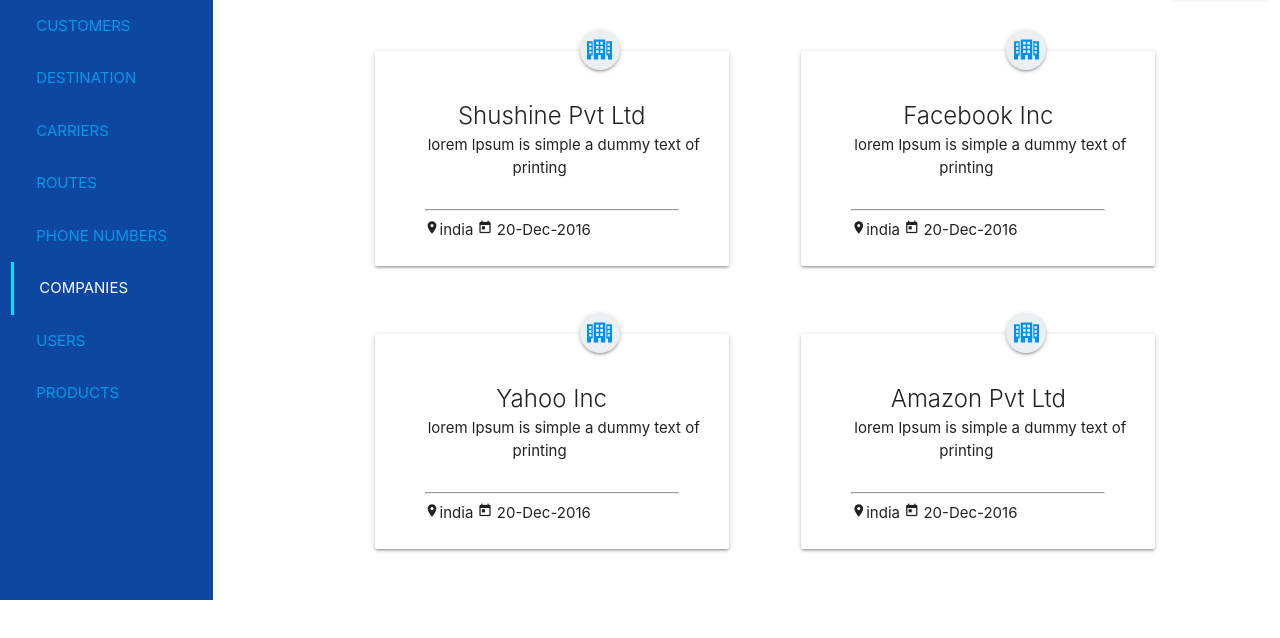
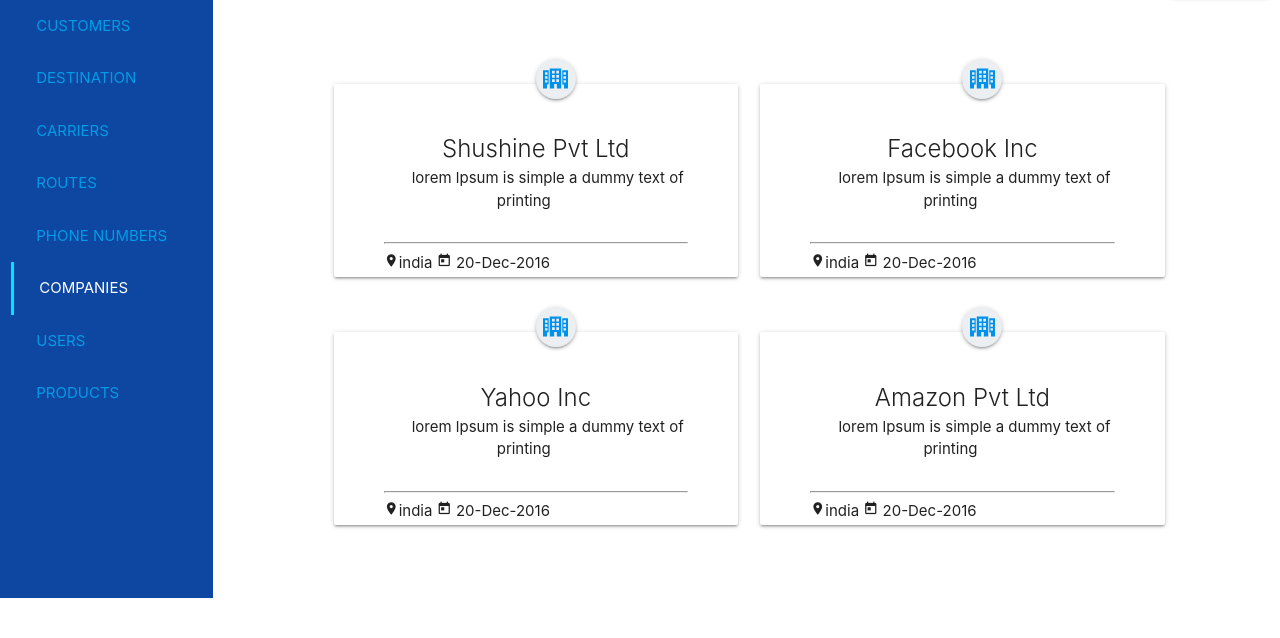
Before and after one commit to Saif-Ali-Kamal/material-dashboard, a plain HTML site: page index.html in a window 1280 px wide. Shown: the part 152-790 px from the top of the page. Drawn offline with Linux system fonts and the light colour scheme.

Commit message:
corrections

```diff
--- a/css/style.css
+++ b/css/style.css
@@ -1,5 +1,8 @@
+body{
+    margin: 0%;
+}
 .nav-height{
-    height: 752px;
+    height: 50rem;
 }
 .row{
     margin-bottom: 0%;
@@ -45,19 +48,18 @@
 }
 
 .card{
-    margin-left: 50px;
-    left: 100px;
     padding: 25px;
+    margin-top: 10%;
+    left: 27%;
 }
 
-
 .half-half{
-    margin-left: 180px;
-    margin-top: -75px;
+    position: absolute;
+    top: -25px;
 }
 
 @media only screen and (max-width: 768px){
     [class = "card"]{
-        left: -20px;
+        left: 0%;
     }
 }
--- a/index.html
+++ b/index.html
@@ -22,7 +22,7 @@
                     <li class="link-style"><a href="">PRODUCTS</a></li>
                 </ul>
             </div>
-            <div class="col s12 m10 card-action">
+            <div class="col s12 m12 l10 card-action">
             <div class=" white">
                 <ul>
                     <li><a href=""><i class="grey-text left material-icons">search</i></a></li>
@@ -51,7 +51,7 @@
                     </a></p><br><br>
             </div>
         </div>
-            <div class="col s12 m4">
+            <div class="col s12 m12 l4 center card-style">
             <div class="card">
                 <div class="btn-floating waves-effect waves-light blue-grey lighten-5 center half-half">
                         <i class="building material-icons"><svg version="1.1" id="Capa_1" xmlns="http://www.w3.org/2000/svg" xmlns:xlink="http://www.w3.org/1999/xlink" x="0px" y="0px"
@@ -79,11 +79,11 @@
                 </div><br>
                 <hr class="line">
                 <div>
-                <span class="line"><i class="tiny material-icons">location_on</i>india <i class="tiny material-icons">today</i> 20-Dec-2016</span>
+                <span class="line left"><i class="tiny material-icons">location_on</i>india <i class="tiny material-icons">today</i> 20-Dec-2016</span>
                  </div>
             </div>
             </div>
-            <div class="col s12 m4">
+            <div class="col s12 m12 l4 center">
                 <div class="card">
                     <div class="btn-floating waves-effect waves-light blue-grey lighten-5 center half-half">
                         <i class="building material-icons"><svg version="1.1" id="Capa_1" xmlns="http://www.w3.org/2000/svg" xmlns:xlink="http://www.w3.org/1999/xlink" x="0px" y="0px"
@@ -111,12 +111,12 @@
                     </div><br>
                     <hr class="line">
                     <div>
-                    <span class="line"><i class="tiny material-icons">location_on</i>india <i class="tiny material-icons">today</i> 20-Dec-2016</span>
+                    <span class="line left"><i class="tiny material-icons">location_on</i>india <i class="tiny material-icons">today</i> 20-Dec-2016</span>
                      </div>
                 </div>
             </div>
-            <div class="col s12 m4">
-                <br><br>
+            <div class="col s12 m12 l4 center">
+
                 <div class="card">
                     <div class="btn-floating waves-effect waves-light blue-grey lighten-5 center half-half">
                         <i class="building material-icons"><svg version="1.1" id="Capa_1" xmlns="http://www.w3.org/2000/svg" xmlns:xlink="http://www.w3.org/1999/xlink" x="0px" y="0px"
@@ -144,12 +144,12 @@
                     </div><br>
                     <hr class="line">
                     <div>
-                    <span class="line"><i class="tiny material-icons">location_on</i>india <i class="tiny material-icons">today</i> 20-Dec-2016</span>
+                    <span class="line left"><i class="tiny material-icons">location_on</i>india <i class="tiny material-icons">today</i> 20-Dec-2016</span>
                      </div>
                 </div>
             </div>
-            <div class="col s12 m4">
-                <br><br>
+            <div class="col s12 m12 l4 center">
+
                 <div class="card">
                     <div class="card-style">
                     <div class="btn-floating waves-effect waves-light blue-grey lighten-5 center half-half">
@@ -178,7 +178,7 @@
                     </div><br>
                     <hr class="line">
                     <div>
-                    <span class="line"><i class="tiny material-icons">location_on</i>india <i class="tiny material-icons">today</i> 20-Dec-2016</span>
+                    <span class="line left"><i class="tiny material-icons">location_on</i>india <i class="tiny material-icons">today</i> 20-Dec-2016</span>
                      </div>
                     </div>
                 </div>
```
